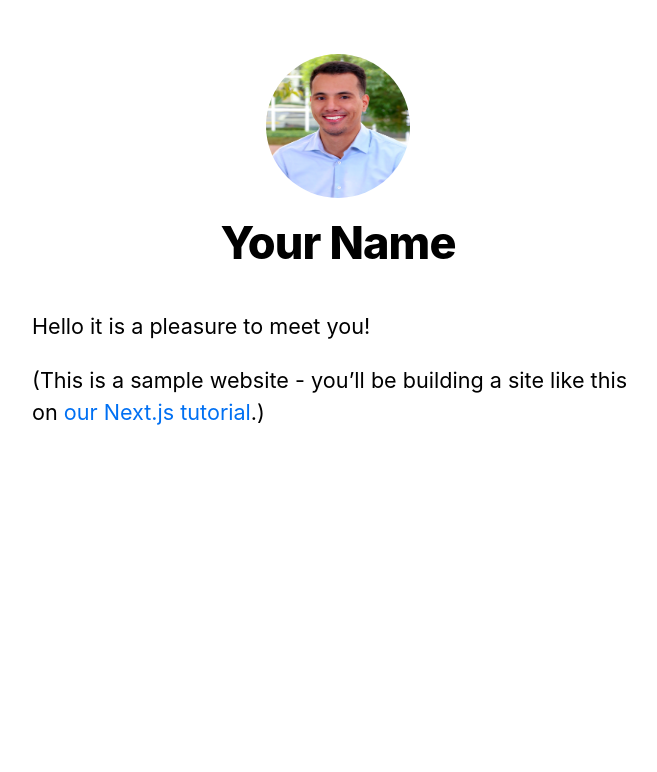
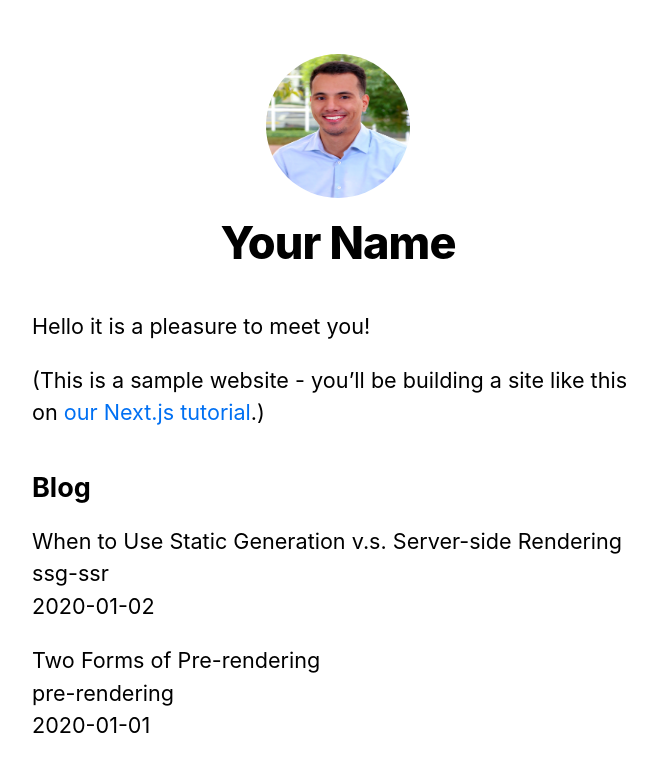
Before and after one commit to SlinkyPotato/nextjs-blog, a Next.js app: page / in a window 1280 px wide. Shown: the top 772 px of the page, without its empty margins (302-959 px from the left). Built offline with nearby package versions, Linux system fonts and the light colour scheme.

Commit message:
add pre-rendering and data fetching

```diff
--- /dev/null
+++ b/lib/posts.js
@@ -0,0 +1,66 @@
+import fs from 'fs'
+import path from 'path'
+import matter from 'gray-matter'
+
+const postsDirectory = path.join(process.cwd(), 'posts');
+
+export function getSortedPostsData() {
+    // Get file names under /posts
+
+    const fileName = fs.readdirSync(postsDirectory)
+    const allPostsData = fileName.map(fileName => {
+        // Remove ".md" frome file name to get id
+        const id = fileName.replace(/\.md$/, '');
+
+        // Read markdown frile as string
+        const fullPath = path.join(postsDirectory, fileName);
+        const fileContents = fs.readFileSync(fullPath, 'utf8');
+
+        // Use gray-matter to parse the post metadat section
+        const matterResult = matter(fileContents);
+
+        return {
+            id,
+            ...matterResult.data
+        }
+    })
+
+    // Sort posts by date
+    return allPostsData.sort(({ date: a }, { date: b }) => {
+        if (a < b) {
+            return 1;
+        } else if (a > b) {
+            return -1;
+        } else {
+            return 0;
+        }
+    })
+}
+
+export function getAllPostIds() {
+    const fileNames = fs.readdirSync(postsDirectory);
+
+    // Returns an array that looks like this:
+    // [{params: {id: 'ssg-ssr'}}, {params: {id: 'pre-rendering'}}]
+    return fileNames.map(fileName => {
+        return {
+            params: {
+                id: fileName.replace(/\.md$/, '')
+            }
+        }
+    })
+}
+
+export function getPostData(id) {
+    const fullPath = path.join(postsDirectory, `${id}.md`)
+    const fileContents = fs.readFileSync(fullPath, 'utf8')
+
+    // Use gray-matter to parse the post metadata section
+    const matterResult = matter(fileContents)
+
+    // Combine the data with the id
+    return {
+        id,
+        ...matterResult.data
+    }
+}
--- a/package.json
+++ b/package.json
@@ -8,6 +8,7 @@
     "start": "next start"
   },
   "dependencies": {
+    "gray-matter": "^4.0.3",
     "next": "^10.0.0",
     "react": "17.0.1",
     "react-dom": "17.0.1"
--- a/pages/index.js
+++ b/pages/index.js
@@ -2,7 +2,9 @@
 import Layout, { siteTitle } from '../components/layout'
 import utilStyles from '../styles/utils.module.css'
 
-export default function Home() {
+import { getSortedPostsData } from '../lib/posts'
+
+export default function Home({ allPostsData }) {
   return (
     <Layout home>
       <Head>
@@ -15,6 +17,29 @@
           <a href="https://nextjs.org/learn">our Next.js tutorial</a>.)
         </p>
       </section>
+      <section className={`${utilStyles.headingMd} ${utilStyles.padding1px}`}>
+        <h2 className={utilStyles.headingLg}>Blog</h2>
+        <ul className={utilStyles.list}>
+          {allPostsData.map(({ id, date, title }) => (
+            <li className={utilStyles.listItem} key={id}>
+              {title}
+              <br />
+              {id}
+              <br />
+              {date}
+            </li>
+          ))}
+        </ul>
+      </section>
     </Layout>
   )
 }
+
+export async function getStaticProps() {
+  const allPostsData = getSortedPostsData();
+  return {
+    props: {
+      allPostsData
+    }
+  }
+}
--- /dev/null
+++ b/posts/pre-rendering.md
@@ -0,0 +1,11 @@
+---
+title: 'Two Forms of Pre-rendering'
+date: '2020-01-01'
+---
+
+Next.js has two forms of pre-rendering: **Static Generation** and **Server-side Rendering**. The difference is in **when** it generates the HTML for a page.
+
+- **Static Generation** is the pre-rendering method that generates the HTML at **build time**. The pre-rendered HTML is then _reused_ on each request.
+- **Server-side Rendering** is the pre-rendering method that generates the HTML on **each request**.
+
+Importantly, Next.js lets you **choose** which pre-rendering form to use for each page. You can create a "hybrid" Next.js app by using Static Generation for most pages and using Server-side Rendering for others.
--- /dev/null
+++ b/posts/ssg-ssr.md
@@ -0,0 +1,19 @@
+---
+title: 'When to Use Static Generation v.s. Server-side Rendering'
+date: '2020-01-02'
+---
+
+We recommend using **Static Generation** (with and without data) whenever possible because your page can be built once and served by CDN, which makes it much faster than having a server render the page on every request.
+
+You can use Static Generation for many types of pages, including:
+
+- Marketing pages
+- Blog posts
+- E-commerce product listings
+- Help and documentation
+
+You should ask yourself: "Can I pre-render this page **ahead** of a user's request?" If the answer is yes, then you should choose Static Generation.
+
+On the other hand, Static Generation is **not** a good idea if you cannot pre-render a page ahead of a user's request. Maybe your page shows frequently updated data, and the page content changes on every request.
+
+In that case, you can use **Server-Side Rendering**. It will be slower, but the pre-rendered page will always be up-to-date. Or you can skip pre-rendering and use client-side JavaScript to populate data.
```
Also changed, not shown: pages/posts/[id].js (added, +33 -0 lines), pages/posts/first-post.js (deleted, +0 -19 lines), 1 other file (tests, documents, lock files or other folders).
